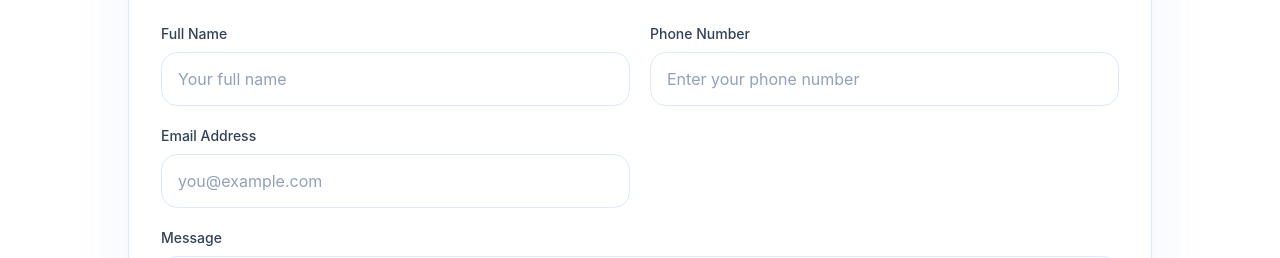
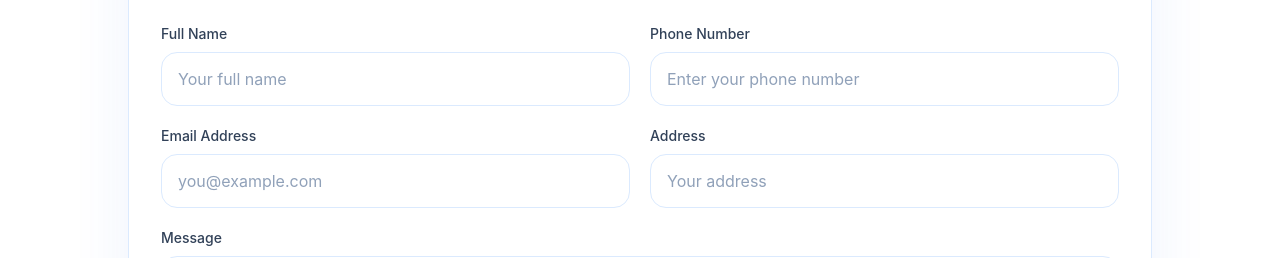
Before and after one commit to YojitSiddhant/builder-website, a Next.js app: page /contact in a window 1280 px wide. Shown: the part 1140-1398 px from the top of the page. Built offline with nearby package versions, Linux system fonts and the light colour scheme.

Commit message:
Add address field to contact form

```diff
--- a/components/contact-page.tsx
+++ b/components/contact-page.tsx
@@ -25,6 +25,7 @@ type FormState = {
   fullName: string;
   phoneNumber: string;
   emailAddress: string;
+  address: string;
   notes: string;
   consent: boolean;
 };
@@ -61,6 +62,7 @@ const formDefaults: FormState = {
   fullName: "",
   phoneNumber: "",
   emailAddress: "",
+  address: "",
   notes: "",
   consent: false,
 };
@@ -358,6 +360,14 @@ export function ContactPage() {
                   error={errors.emailAddress}
                   placeholder="you@example.com"
                   type="email"
+                />
+                <Field
+                  label="Address"
+                  name="address"
+                  value={form.address}
+                  onChange={handleChange}
+                  onBlur={handleBlur}
+                  placeholder="Your address"
                 />
               </div>
 
```
